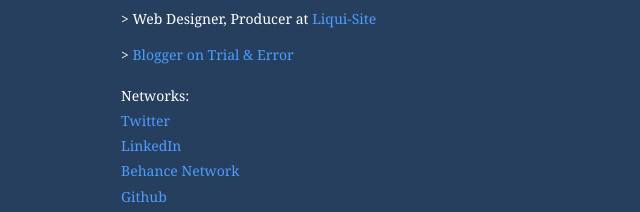
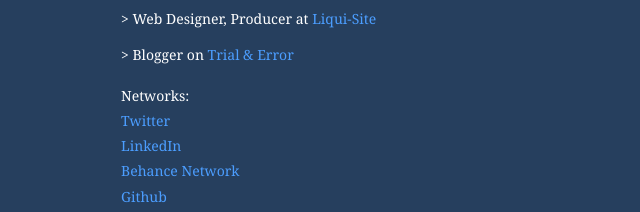
Before and after one commit to ellm/ellm.github.io-inactive, a plain HTML site: page index.html in a window 1280 px wide. Shown: the part 363-575 px from the top of the page, 9-649 px from the left. Drawn offline with nearby package versions, Linux system fonts and the light colour scheme; a script that the page names is missing.

Commit message:
Edit to URL

```diff
--- a/index.html
+++ b/index.html
@@ -21,7 +21,7 @@
             <h1 id="page_title">A Virtual Model of Matthew Ell:</h1>
             <ul>
                 <li>Web Designer, Producer at <a href="http://liqui-site.com" rel="external">Liqui-Site</a></li>
-                <li><a href="https://wparchitect.wordpress.com">Blogger on Trial &amp; Error</a></li>
+                <li>Blogger on <a href="https://wparchitect.wordpress.com">Trial &amp; Error</a></li>
             </ul>
           </hgroup>
         </header>
```
